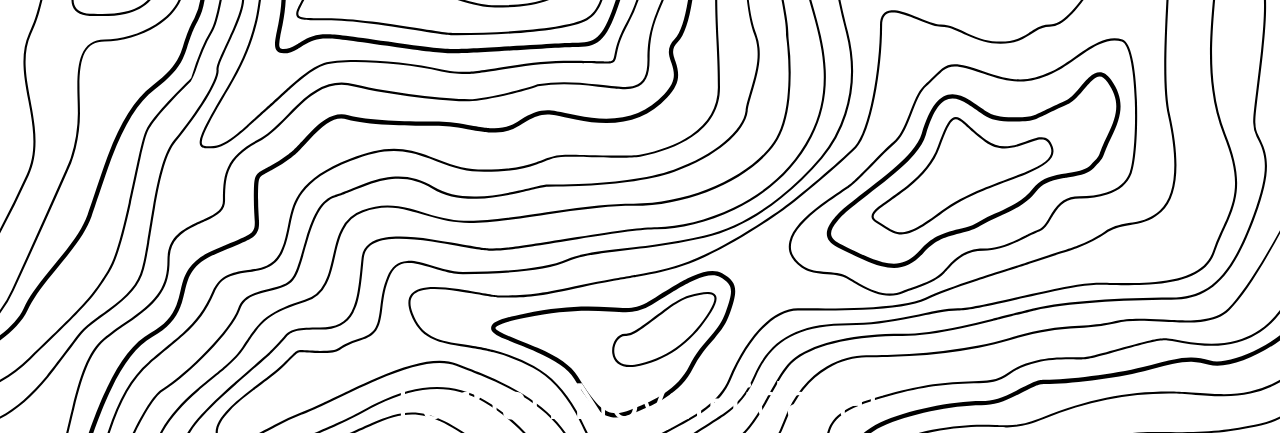
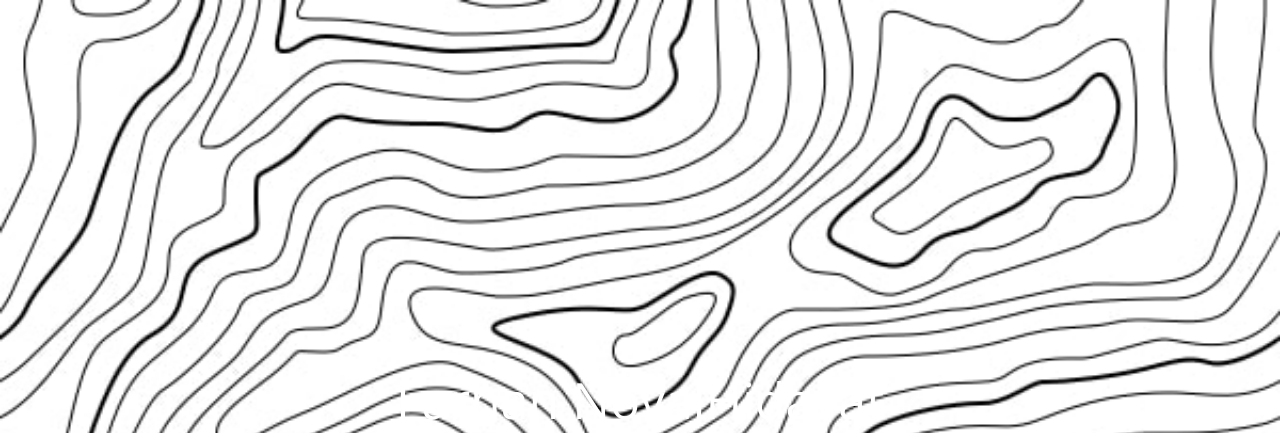
Before and after one commit to Farhannovaal/farhannovaal, a PHP site: page / in a window 1280 px wide. Shown: the top 433 px of the page. Run offline with PHP 8.4, Linux system fonts and the light colour scheme.

Commit message:
test background image

```diff
--- a/css/edit.css
+++ b/css/edit.css
@@ -18,7 +18,7 @@
 body{
     /* background-color: rgb(0, 128, 47); */
     font-family: var(--main-font);
-    background-image: url(/topography.svg);
+    background-image: url(/images/topography.jpg);
     background-size: cover;
 }
 
```
Also changed, not shown: images/topography.jpg (added).
